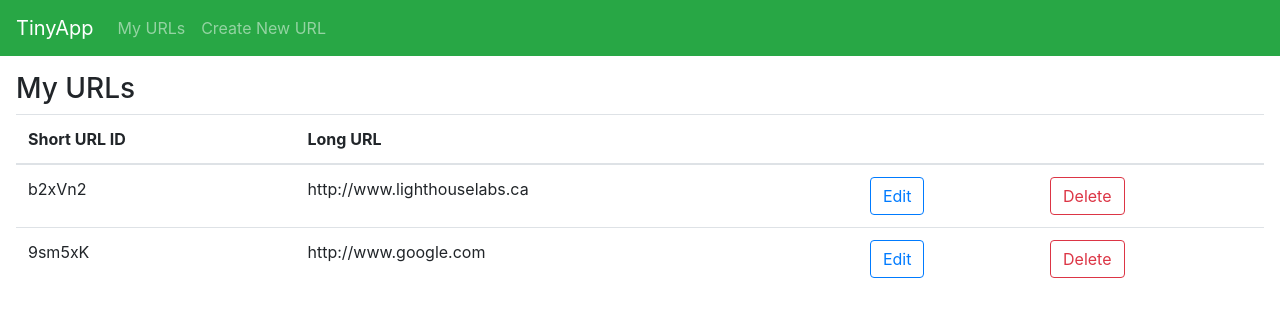
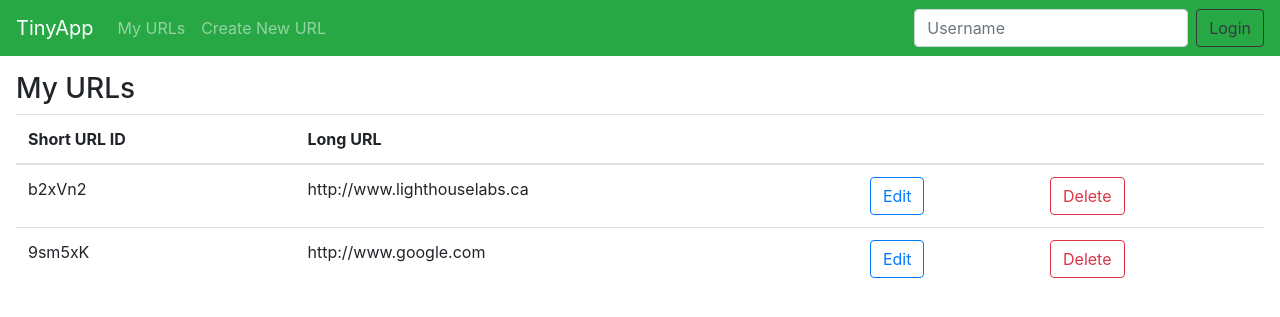
Before and after one commit to lmleao/tinyapp, a Node server app: page /urls in a window 1280 px wide. Shown: the top 317 px of the page. Run offline with Node 20, Linux system fonts and the light colour scheme; some libraries are stand-ins or nearby versions.

Commit message:
Add Username form and Login button.

```diff
--- a/views/partials/_header.ejs
+++ b/views/partials/_header.ejs
@@ -18,5 +18,14 @@
         <a class="nav-item nav-link" href="/urls/new">Create New URL</a>
       </div>
     </div>
+    <form class="form-inline" action="/login" method="POST">
+      <input
+        class="form-control mr-sm-2"
+        input="text"
+        name="username"
+        placeholder="Username"
+      />
+      <button class="btn btn-outline-dark my-2 my-sm-0" type="submit">Login</button>
+    </form>
   </nav>
 </header>
```
